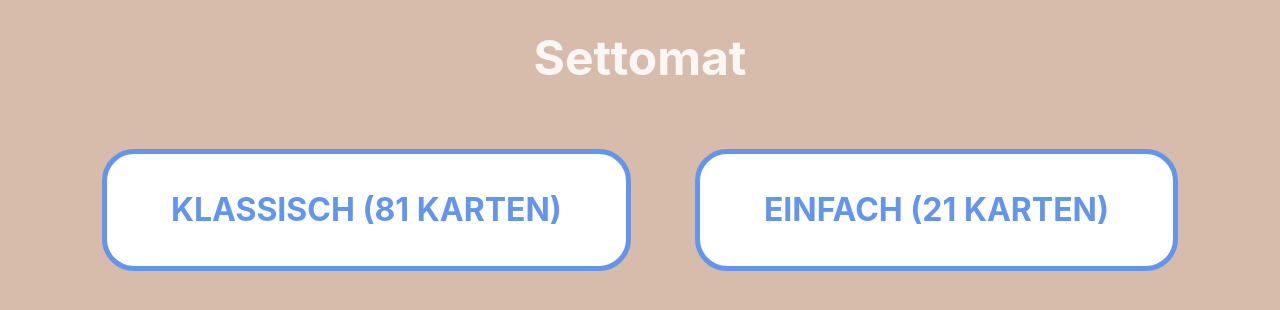
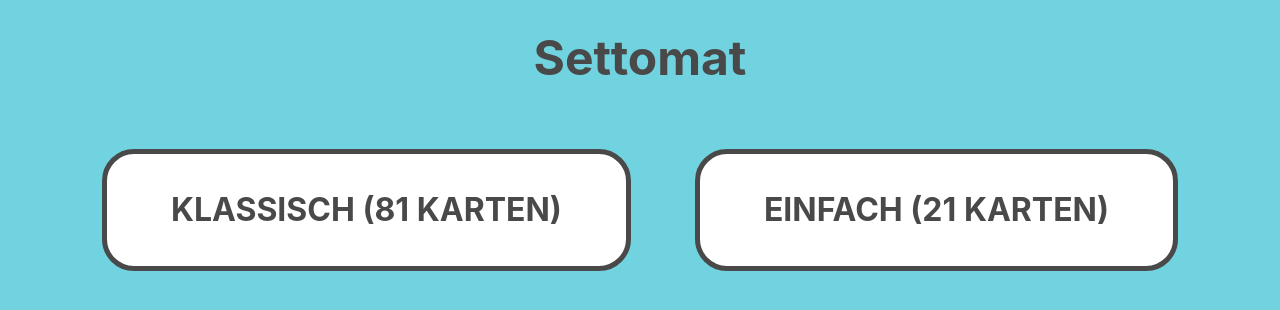
Before and after one commit to smoli/settomat, a Vue app: page /#/ in a window 1280 px wide. Shown: the top 310 px of the page. Built offline with nearby package versions, Linux system fonts and the light colour scheme.

Commit message:
New color theme

```diff
--- a/src/components/Board.vue
+++ b/src/components/Board.vue
@@ -44,7 +44,7 @@
     </div>
     <div v-if="gameEnded">
         <h1>Fertig</h1>
-        <p>Du hast {{ setsFound }} Sets gefunden und {{ points }} Punkte.</p>
+        <h2>Du hast {{ setsFound }} Sets gefunden und {{ points }} Punkte.</h2>
         <button class="button" @click="reset">Noch mal!</button>
         <h2>Deine Sets</h2>
         <div v-for="set of sets">
@@ -55,14 +55,12 @@
                           :color="c.color"
                           :filling="c.filling"
                           :count="c.count"
-                          :selected="c.selected"
-                          :error="c.error"
+                          :selected="false"
+                          :error="false"
                           :tip="aSet.indexOf(c) !== -1"
 
                           :width="cardWidth"
                           :height="cardHeight"
-
-                          @clicked="onCardSelected(c)"
                     ></Card>
                 </div>
             </div>
@@ -332,7 +330,7 @@ function reset() {
     stopTimer();
     boardSize.value = 12;
     resetDeck();
-    // shuffleDeck();
+    shuffleDeck();
     clearBoard();
     fill();
     startTimer();
--- a/src/components/Card.vue
+++ b/src/components/Card.vue
@@ -93,12 +93,12 @@ function onClicked() {
 
 
 .card.selected {
-    border-color: cornflowerblue;
+    border-color: #494949;
     /*box-shadow: 0.5em 0.5em 1em rgba(0, 0, 0, 0.3);*/
 }
 
 .card.error {
-    border-color: red;
+    border-color: #ff0000;
 }
 
 .render {
--- a/src/style.css
+++ b/src/style.css
@@ -3,8 +3,8 @@
     line-height: 1.5;
     font-weight: 400;
 
-    color: rgba(255, 255, 255, 0.87);
-    background-color: #d7bcac;
+    color: #494949; /*rgba(255, 255, 255, 0.87);*/
+    background-color: #71d3e0;
     font-synthesis: none;
     text-rendering: optimizeLegibility;
     -webkit-font-smoothing: antialiased;
@@ -55,7 +55,7 @@ h1 {
     border-radius: 1vw;
     padding: 0;
     overflow: clip;
-    border: 0.2em solid white;
+    border: 0.3em solid white;
     box-shadow: 0.1em 0.1em 0.21em rgba(0, 0, 0, 0.3);
 }
 
@@ -65,12 +65,12 @@ h1 {
     font-size: 2em;
     font-weight: bold;
     text-decoration: none;
-    border: 5px solid cornflowerblue;
+    border: 5px solid #494949;
     border-radius: 1em;
     margin: 1em;
     padding: 1em 2em;
     background-color: white;
-    color: cornflowerblue;
+    color: #494949;
     text-transform: uppercase;
 }
 
```
